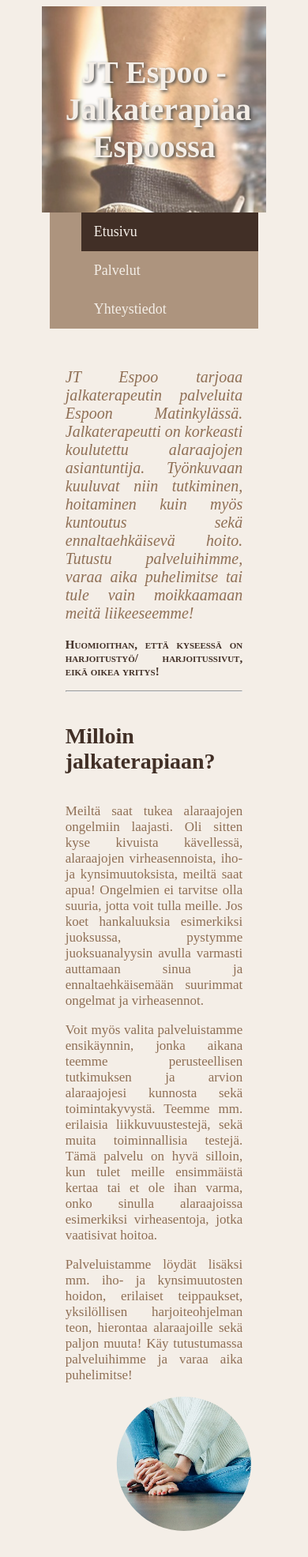
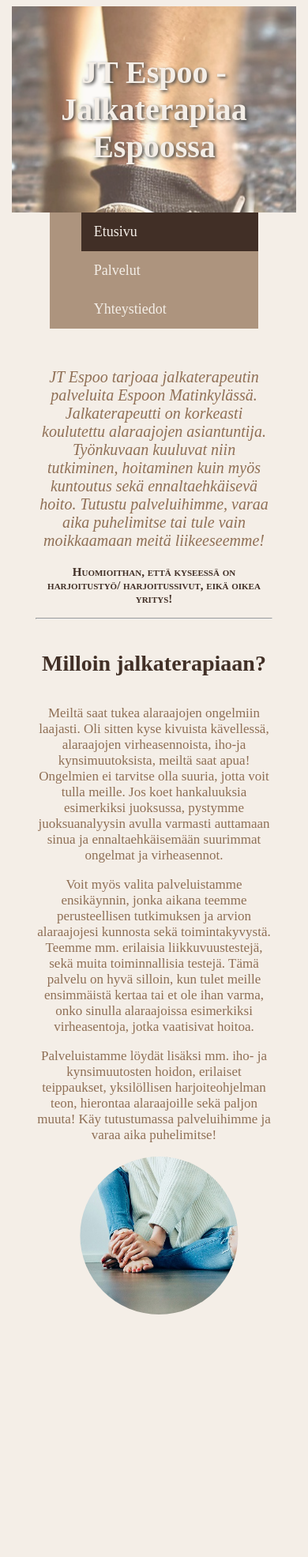
Before and after one commit to emmielisa/emmielisa.github.io, a plain HTML site: page index.html in a window 390 px wide. Shown: the whole page at 79% size. After the commit the page ends 1669 px from the top, so only its background shows below. Drawn offline with Linux system fonts and the light colour scheme.

Commit message:
korjauksia

```diff
--- a/style.css
+++ b/style.css
@@ -137,38 +137,44 @@ li a.active {
         margin: auto;}
     .column img {
         width: 300px;
-        height:170px;}
+        height: 200px;}
     header {
         padding: 60px 30px 60px 30px;
-        width: 60%;}
+        width: 80%;}
     header h1{
         font: 40px "Playfair Display";}
     .etusivu h2 {
-        width: 60%;}
+        width: 80%;
+        text-align: center;}
     .lead {
-        width: 60%;}
+        width: 80%;
+        text-align: center;}
     ul {
         width: 60%;}
     .content {
-        width: 60%;}
+        width: 80%;
+        text-align: center;}
     #kipukuva {
-        width: 60%;}
+        width: 80%;
+        position: absolute;}
 
     .palvelut {
         padding: 60px 30px 60px 30px;
-        width: 60%;}
+        width: 80%;}
     .palvelut h1{
         font: 40px "Playfair Display";}
     .palvelut2 h2{
-        width: 60%;}
+        width: 80%;
+        text-align: center;}
 
     .yhteystiedot {
         padding: 60px 30px 60px 30px;
-        width: 60%;}
+        width: 80%;}
     .yhteystiedot h1{
         font: 40px "Playfair Display";}
     #yhteystiedot h2{
-        width: 60%;}
+        width: 80%;
+        text-align: center;}
     #kartta {
         width: 200px;
         height:100px;}
```
